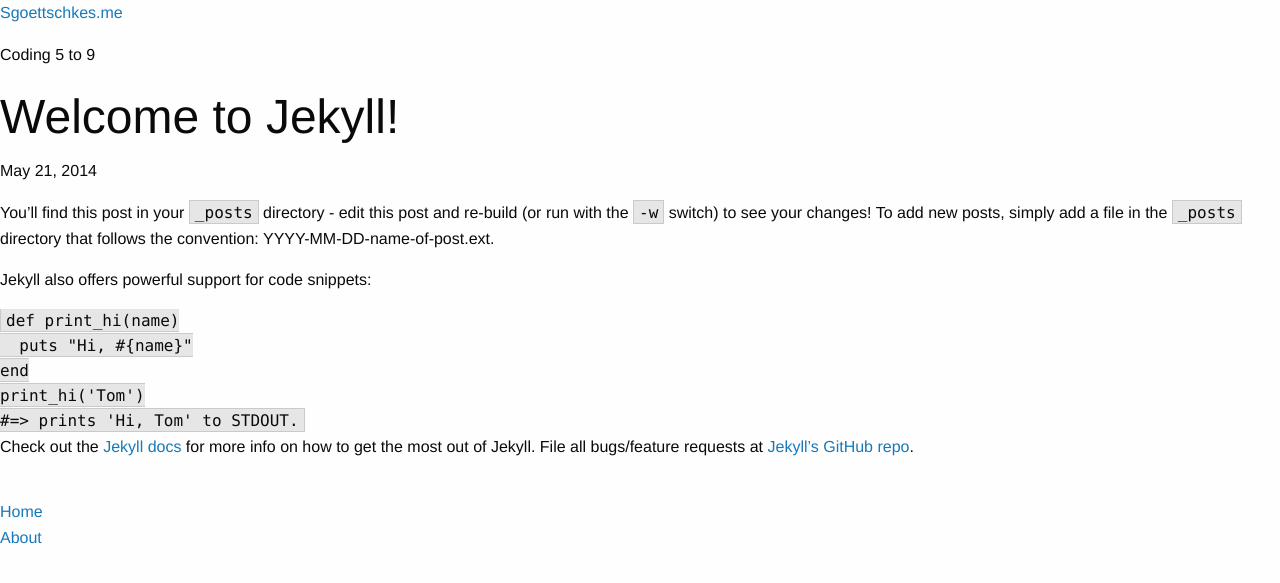
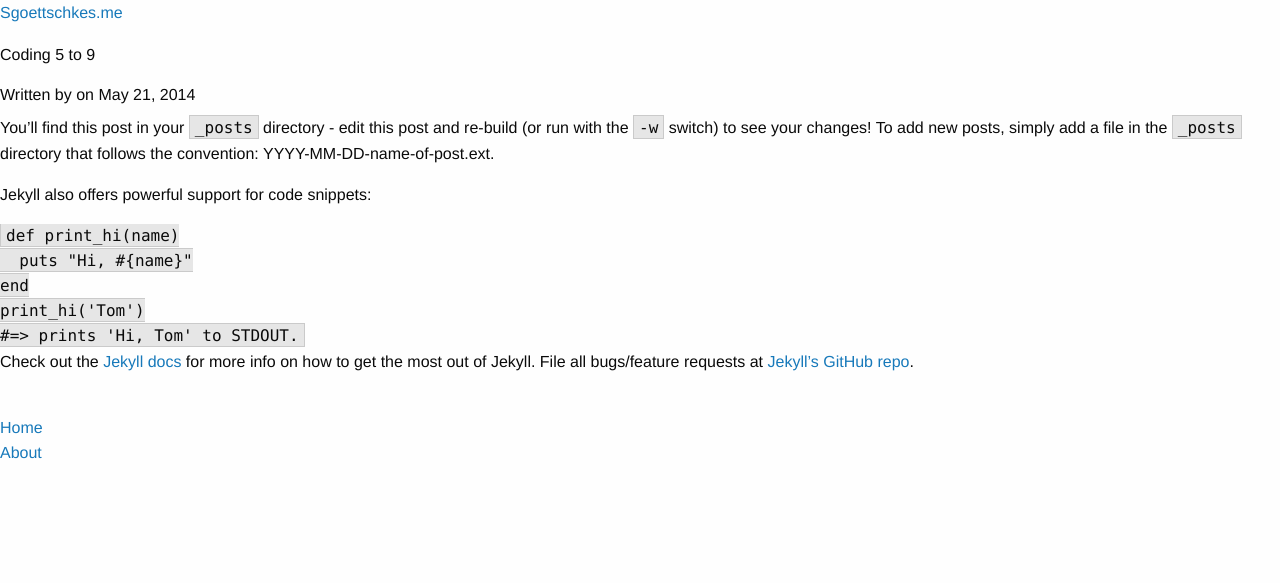
Before and after one commit to Sgoettschkes/sgoettschkes.github.io, a Jekyll site: the page built from _posts/2014-05-21-welcome-to-jekyll.markdown, in a window 1280 px wide. Shown: the top 583 px of the page. Built offline with Jekyll 4.4.1, drawn with Linux system fonts in a browser that asks for light colours; nearby versions of some CDN libraries; library files that are not in the unit come from our copies.

Commit message:
Moving layouts from old blog

```diff
--- a/_layouts/post.html
+++ b/_layouts/post.html
@@ -1,15 +1,12 @@
 ---
 layout: default
 ---
-<div class="post">
-
-  <header class="post-header">
-    <h1>{{ page.title }}</h1>
-    <p class="meta">{{ page.date | date: "%b %-d, %Y" }}{% if page.author %} • {{ page.author }}{% endif %}{% if page.meta %} • {{ page.meta }}{% endif %}</p>
-  </header>
-
-  <article class="post-content">
-  {{ content }}
-  </article>
-
+<div class="row">
+    <div class="large-12 columns" role="content">
+        <article>
+            <span>Written by {{ page.author }}  on {{ page.date | date: "%b %-d, %Y" }}</span>
+            <h1><a href="#">{{ entry.blogtitle }}</a></h1>
+            {{ content }}
+        </article>
+    </div>
 </div>
```
Also changed, not shown: _layouts/page.html (+4 -10 lines).
